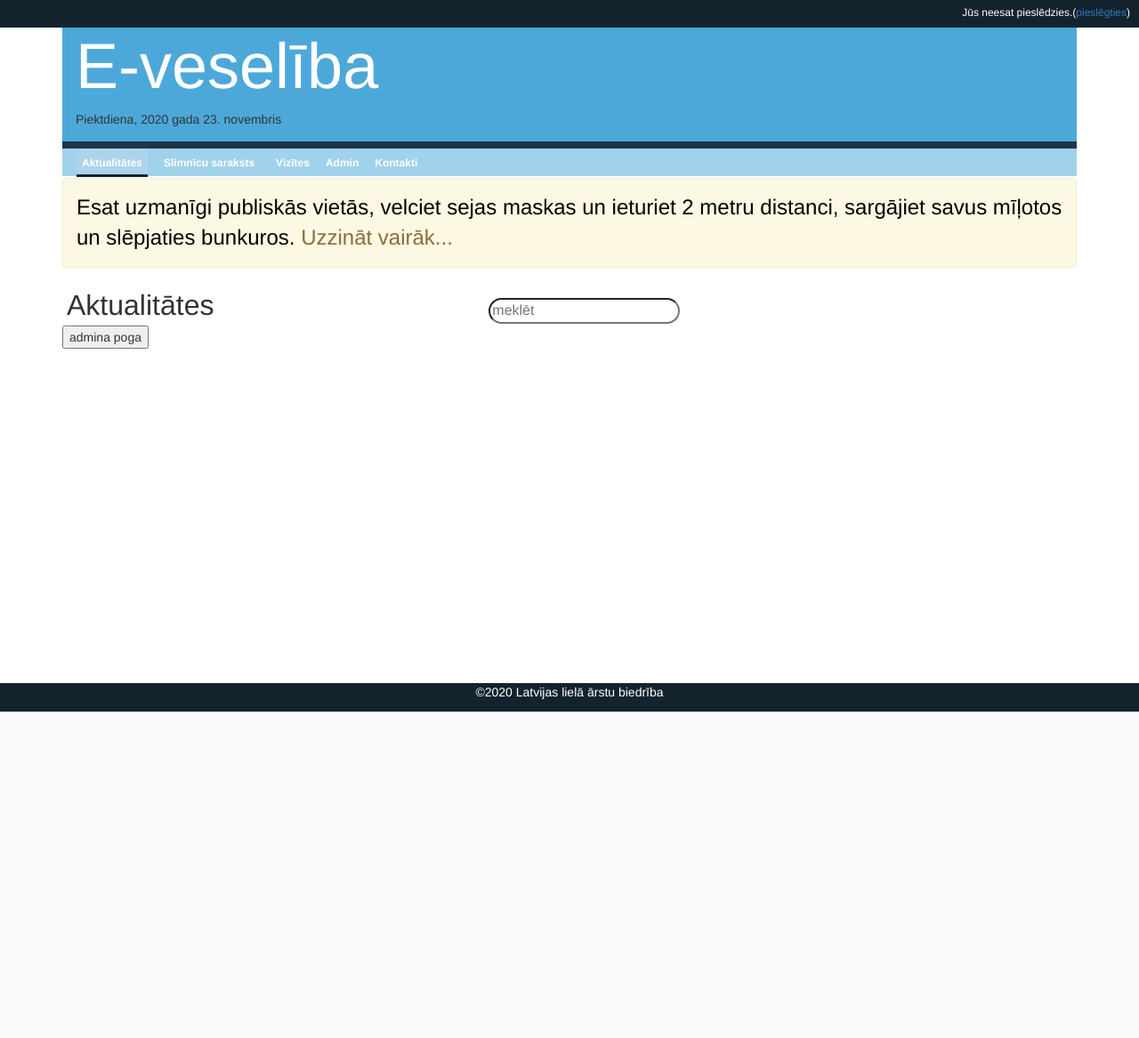
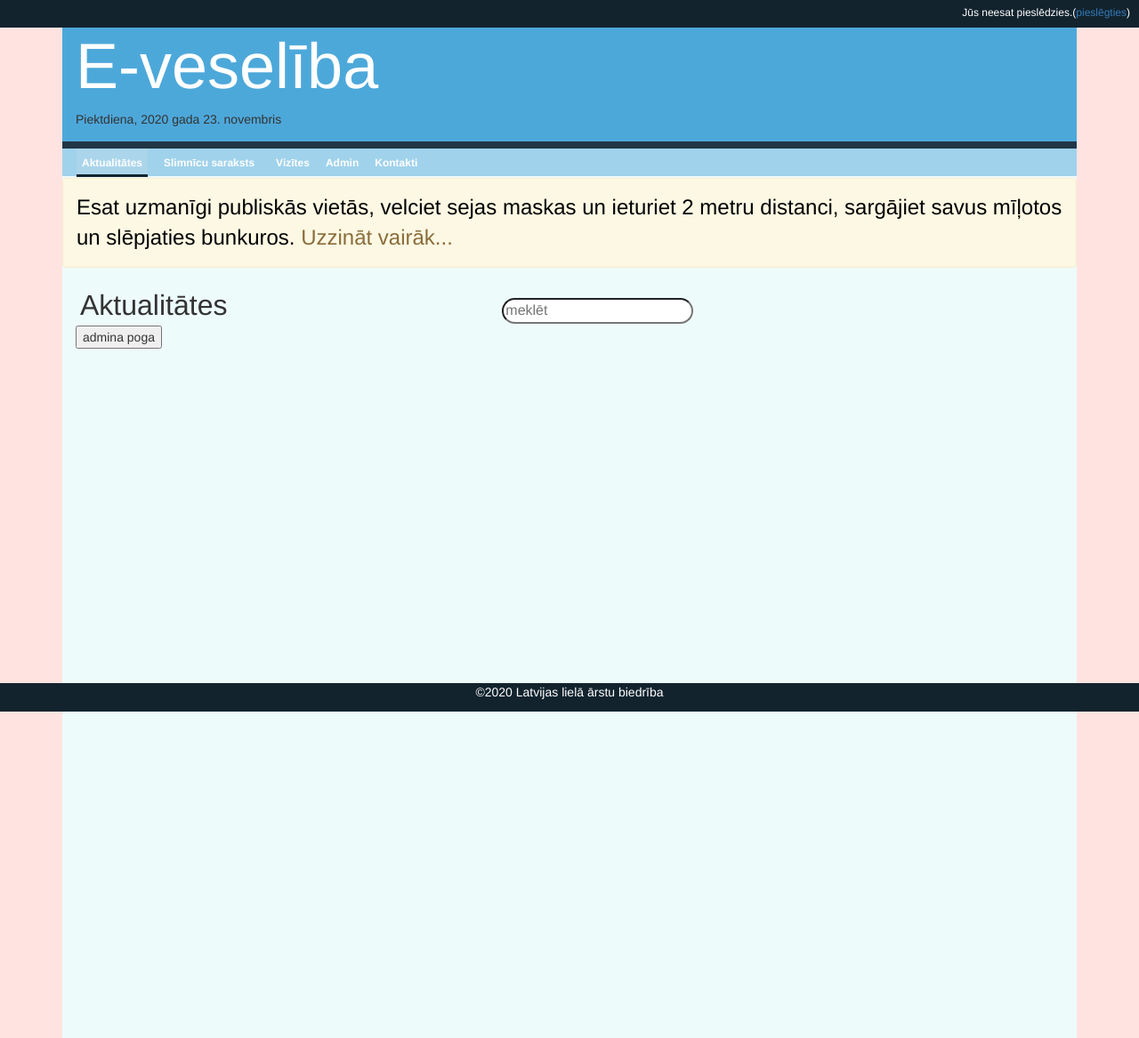
Before and after one commit to rvtprog-2020/dp23-5grupa-medicina, a Flask app: page / in a window 1280 px wide. Shown: the whole page at 89% size. Before the commit the page ends 800 px from the top, so only its background shows below. Run offline with Flask 2, Linux system fonts and the light colour scheme; some libraries are stand-ins or nearby versions.

Commit message:
fixed layout

```diff
--- a/templates/layout.html
+++ b/templates/layout.html
@@ -12,11 +12,13 @@
     <meta name="viewport" content="width=device-width, initial-scale=1.0">
     <title>Document</title>
 </head>
+<body style="background-color:#FFE3E0;">
 <body class="parlized">
 
     <div class="topline">
         <h6 class="pies">Jūs neesat pieslēdzies.(<a class="url" href='/login'>pieslēgties</a>)</h6>
     </div>
+
     <div class="container">
         <div class="title">
             <h1 style="color: white; font-size:72px;">E-veselība</h1>
@@ -24,7 +26,7 @@
         </div>
     <div class="middleline"></div>
 
-    <div class="navigation">
+    <div class="navigation" style="background-color:#EEFBFB; height:1000px;">
         <ul class="navigationUL">
                 <!-- Links -->
                 <div class= "a1">
@@ -79,10 +81,12 @@
         <div class="alert alert-warning center-block" role="alert">
             <h style="color:black;">Esat uzmanīgi publiskās vietās, velciet sejas maskas un ieturiet 2 metru distanci, sargājiet savus mīļotos un slēpjaties bunkuros.</h><h href="#"> Uzzināt vairāk...</h>
         </div>
-
+    <div style="padding-left:15px;">
     {% block content %}
 
     {% endblock %}
+    </div>
+        </div>
         </div>
         <div class="bottomline">©2020 Latvijas lielā ārstu biedrība</div>
     </body>
```
